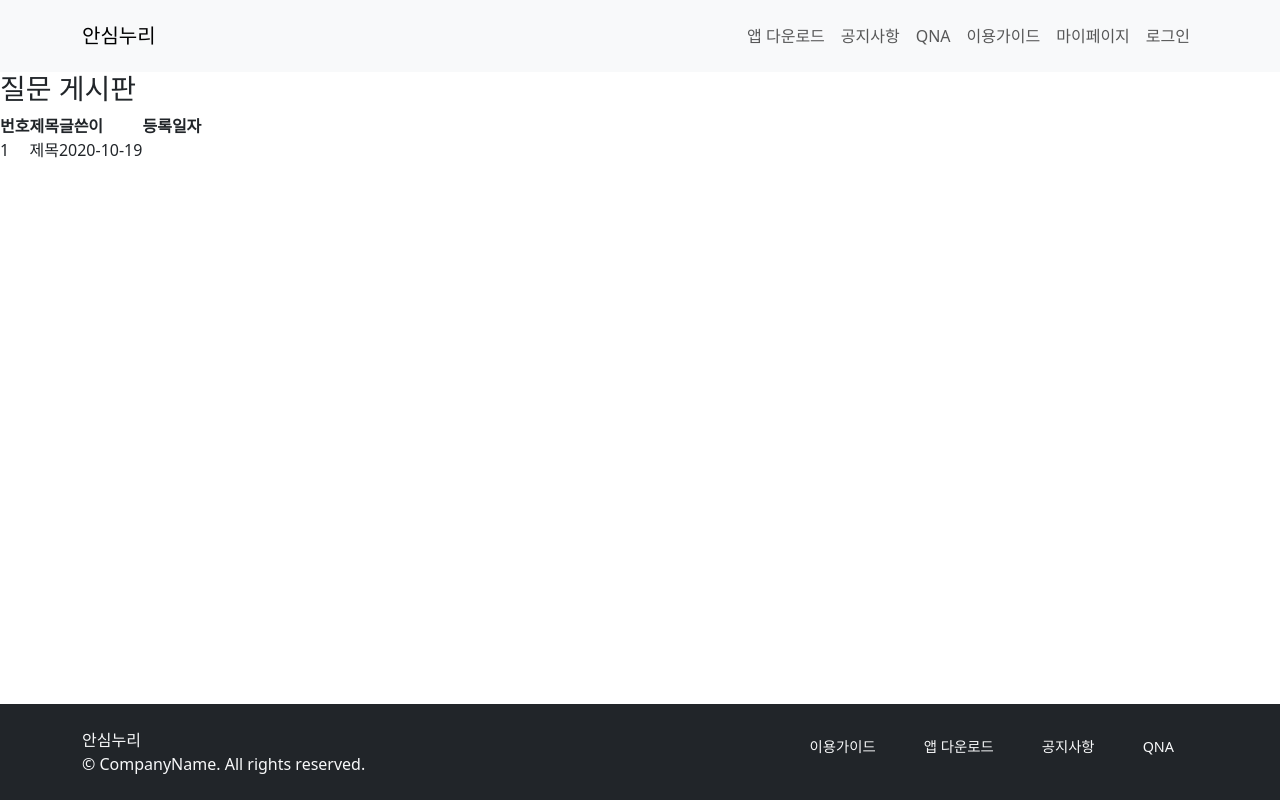
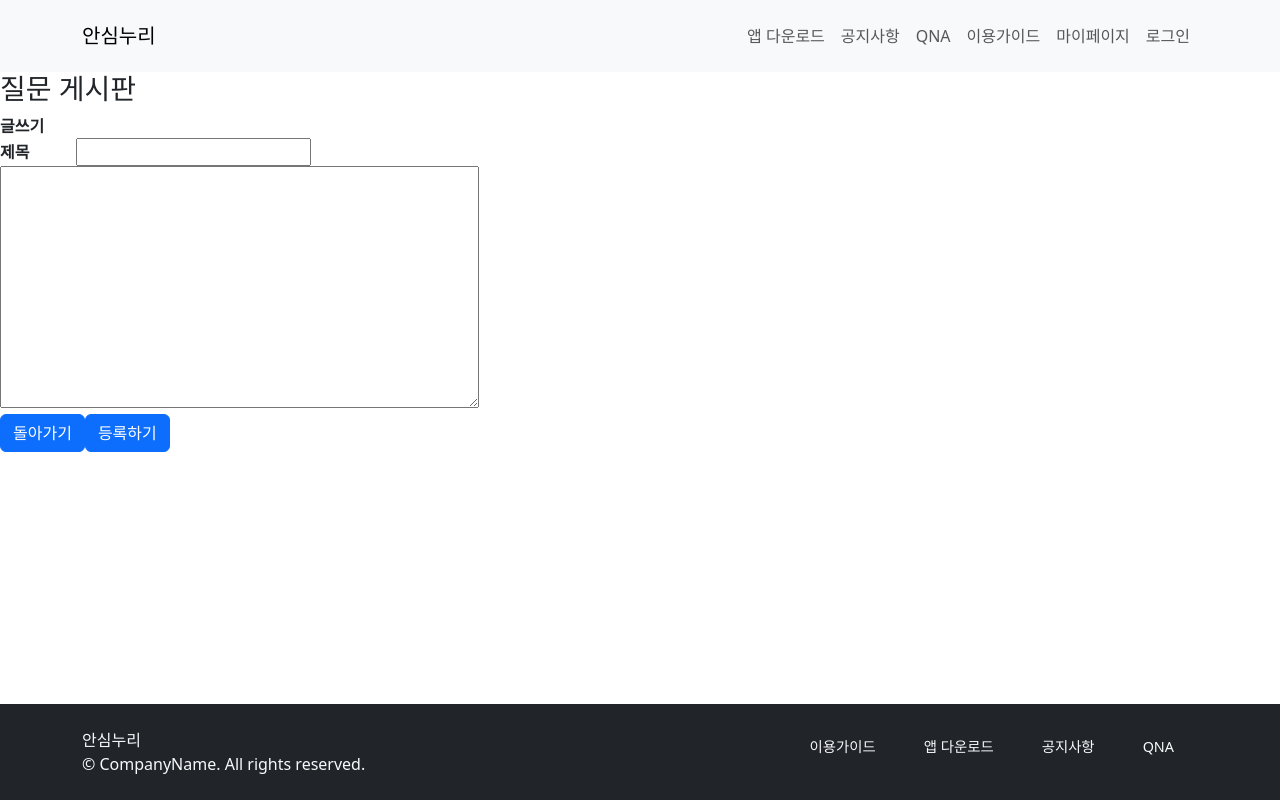
Before and after one commit to MoondaeGI/Ansimnuri_front_END2END, a React (Create React App) app: page /qna/write in a window 1280 px wide. Built offline with nearby package versions, Linux system fonts and the light colour scheme.

Commit message:
update Board, useWebsocketStore

```diff
--- a/package.json
+++ b/package.json
@@ -15,7 +15,8 @@
     "react-dom": "^19.1.0",
     "react-router-dom": "^7.5.3",
     "react-scripts": "5.0.1",
-    "web-vitals": "^2.1.4"
+    "web-vitals": "^2.1.4",
+    "zustand": "^5.0.4"
   },
   "scripts": {
     "start": "react-scripts start",
--- a/src/App.js
+++ b/src/App.js
@@ -70,5 +70,5 @@ function App() {
     </Container>
   )
 }
-// test
+
 export default App
--- a/src/component/Note.jsx
+++ b/src/component/Note.jsx
@@ -1,11 +1,11 @@
 import {parseDate} from "../util";
 
 export const Note = ({dto}) => {
-    const {id, content, userId, nickname, regDate, recCount} = dto
+    const {id, content, userId, nickname, latitute, longitute, regDate, recCount, replyCount} = dto
     const date = parseDate(regDate)
 
     return (
-        <div>
+        <div className="">
             <div>{id}</div>
             <div>{content}</div>
             <div>{userId}</div>
--- a/src/page/board/Board.jsx
+++ b/src/page/board/Board.jsx
@@ -1,5 +1,5 @@
 import { Detail, List, Write } from "./component";
-import {Table} from '../../component'
+import { Route, Routes } from "react-router-dom";
 
 const Board = ({type, title}) => {
     const columnList = (type === 'notice') ? ['번호', '제목', '등록일자'] : ['번호', '제목', '글쓴이', '등록일자'];
@@ -8,7 +8,13 @@ const Board = ({type, title}) => {
     return (
         <div>
             <h3>{title}</h3>
-            <Table columnList={columnList} dataList={dataList} />
+            <div>
+                <Routes>
+                    <Route path="detail" element={<Detail />} />
+                    <Route path="list" element={<List columnList={columnList} dataList={dataList}/>} />
+                    <Route path="write" element={<Write />} />
+                </Routes>
+            </div>
         </div>
     );
 };
--- a/src/page/board/component/List.jsx
+++ b/src/page/board/component/List.jsx
@@ -1,3 +1,16 @@
-export const List = () => {
-  return <div>리스트</div>
+import {Table} from "../../../component";
+import {useNavigate} from "react-router-dom";
+import {Button} from "react-bootstrap";
+
+export const List = ({columnList, dataList}) => {
+    const navigate = useNavigate();
+
+    return (
+        <div>
+            <Table columnList={columnList} dataList={dataList} />
+            <div>
+                <Button onClick={() => navigate('/board/write')}>글쓰기</Button>
+            </div>
+        </div>
+    )
 }
--- a/src/page/board/component/Write.jsx
+++ b/src/page/board/component/Write.jsx
@@ -1,3 +1,53 @@
+import {useNavigate} from "react-router-dom";
+import {Button} from "react-bootstrap";
+import {useState} from "react";
+
 export const Write = () => {
-  return <></>
+  const navigate = useNavigate();
+
+  const [form, setForm] = useState({})
+
+  const back = (e) => {
+    e.preventDefault();
+
+    if (window.confirm("정말로 돌아가시겠습니까? 기존의 작업 내용이 모두 사라집니다.")) {
+      navigate('/notice/list')
+    }
+  }
+
+  const save = (e) => {
+    e.preventDefault();
+
+    alert("공지가 등록되었습니다.")
+    navigate('/notice/list')
+  }
+
+  return (
+      <div>
+        <form onSubmit={save}>
+          <table>
+            <thead>
+              <tr>
+                <th>글쓰기</th>
+              </tr>
+            </thead>
+            <tbody>
+              <tr>
+                <th>제목</th>
+                <td><input name="title" type="text" /></td>
+              </tr>
+              <tr>
+                <td colSpan={2}>
+                  <textarea name="content" rows="10" cols="50" />
+                </td>
+              </tr>
+            </tbody>
+          </table>
+          <div>
+            <Button onClick={back}>돌아가기</Button>
+            <Button onClick={save}>등록하기</Button>
+          </div>
+        </form>
+      </div>
+  )
 }
--- /dev/null
+++ b/src/store/index.js
@@ -0,0 +1,2 @@
+export * from './useWebsocketStore'
+export * from './useAuthStore'
```
Also changed, not shown: src/store/useWebsocketStore.js (added, +18 -0 lines), 1 other file (tests, documents, lock files or other folders).
